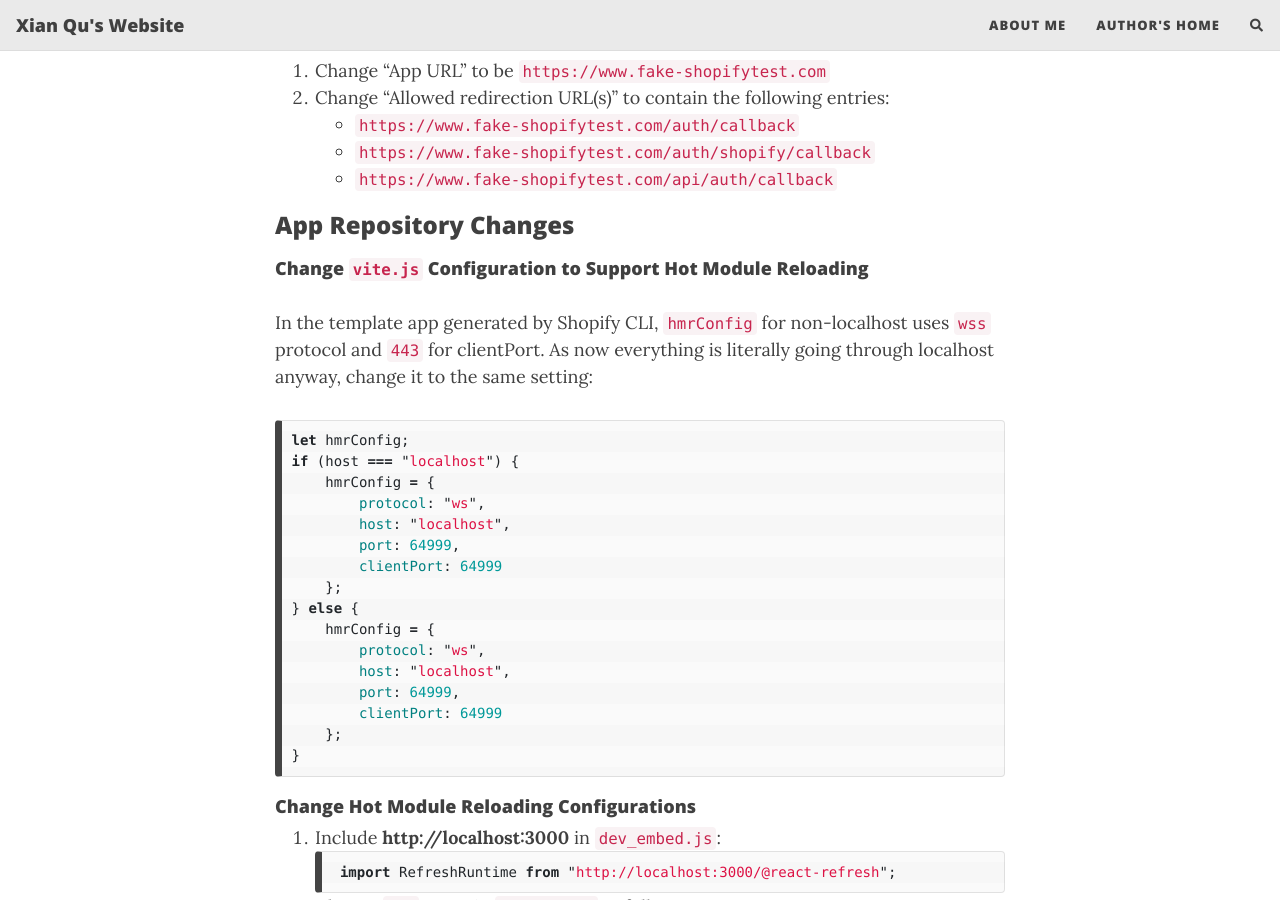
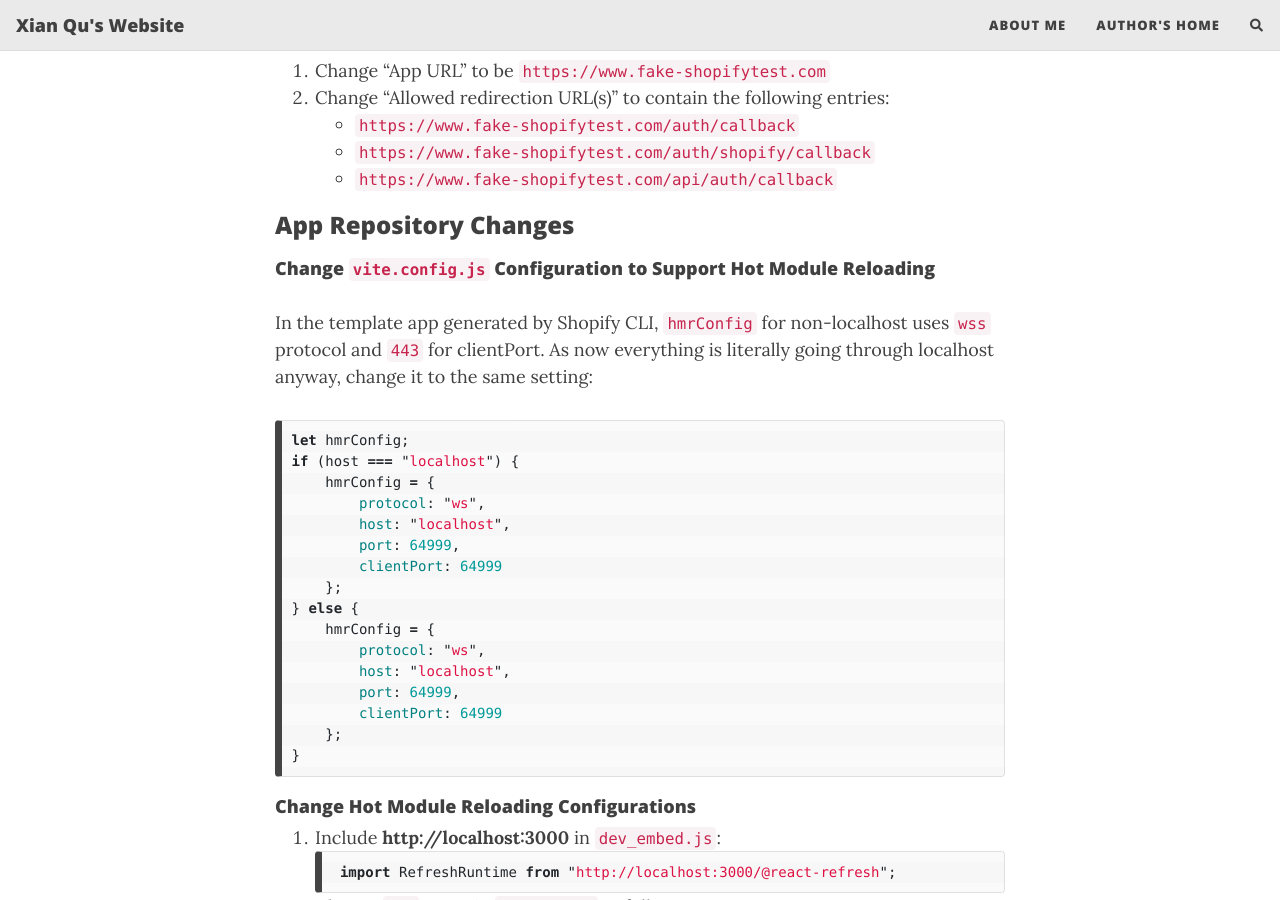
Before and after one commit to xianqugithub/xianqugithub.github.io, a Jekyll site: the page built from _posts/2023-10-09-shopify-localhost-markdown.md, in a window 1280 px wide and 900 px high, scrolled down 1670 px. Built offline with Jekyll 4.4.1, drawn with Linux system fonts in a browser that asks for light colours; nearby versions of some CDN libraries; comment, search, counter and statistics services are not loaded.

Commit message:
more changes.

````diff
--- a/_posts/2023-10-09-shopify-localhost-markdown.md
+++ b/_posts/2023-10-09-shopify-localhost-markdown.md
@@ -53,7 +53,7 @@
 
 ### App Repository Changes
 
-#### Change `vite.js` Configuration to Support Hot Module Reloading
+#### Change `vite.config.js` Configuration to Support Hot Module Reloading
 In the template app generated by Shopify CLI, `hmrConfig` for non-localhost uses `wss` protocol and `443` for clientPort. As now everything is literally going through localhost anyway, change it to the same setting:
 ```javascript
 let hmrConfig;
@@ -82,8 +82,9 @@
     ```
 
 2. Change `src` entry in `index.html` as follows:
-
-        <script type="module" src="http://localhost:3000/src/index.jsx"></script>
+    ```
+    <script type="module" src="http://localhost:3000/src/index.jsx"></script>
+    ```
 
 Note that for production build this needs be changed back so that the path can be resolved.
 
````
